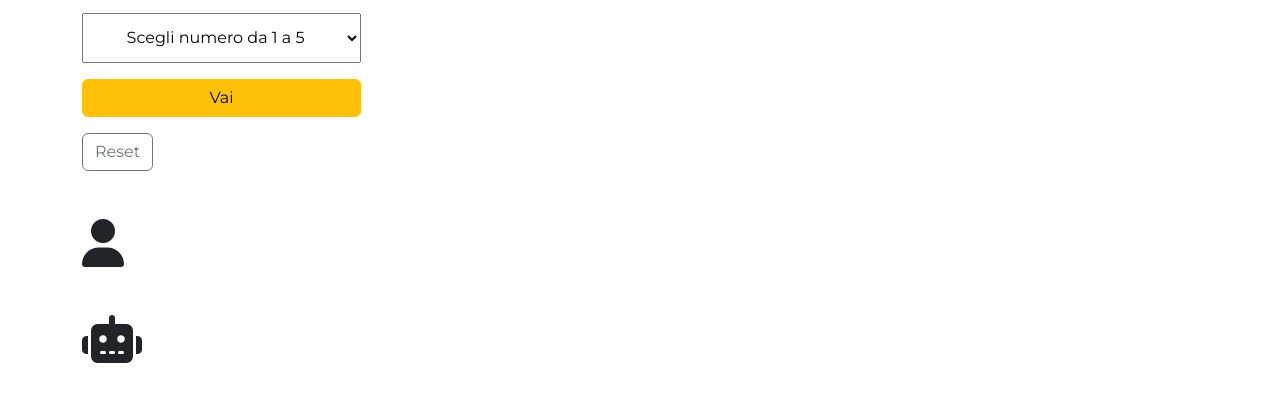
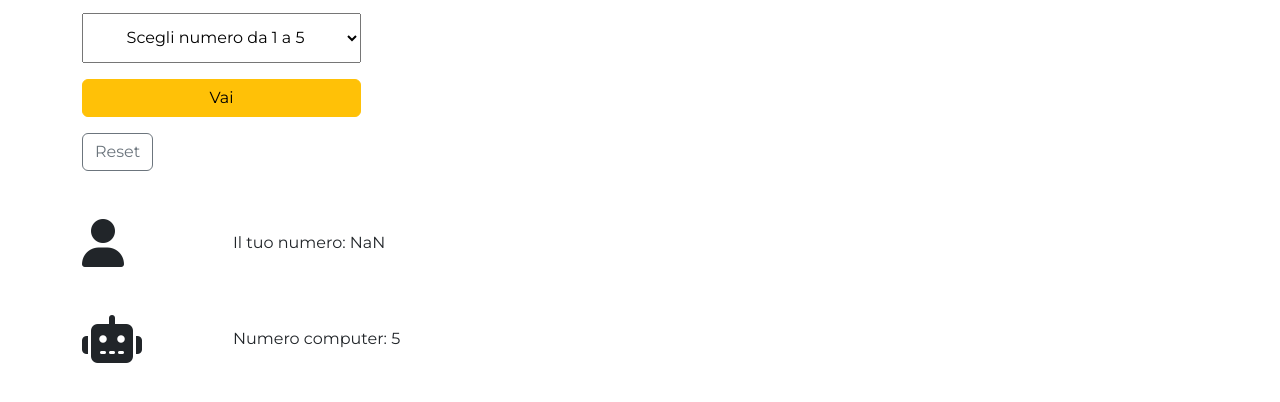
Before and after one commit to yurididomenico/js-paliedispari, a plain HTML site: page Pari-Dispari/index.html in a window 1280 px wide. Both pictures are taken after a click on the button "Vai". Shown: the part 390-792 px from the top of the page. Drawn offline with nearby package versions, Linux system fonts and the light colour scheme.

Commit message:
JS: Funzione Somma

```diff
--- a/Pari-Dispari/assets/javascript/main.js
+++ b/Pari-Dispari/assets/javascript/main.js
@@ -14,30 +14,35 @@ Pari e Dispari
     -Dichiariamo chi ha vinto.
 */
 
+
+
 /*
  funzione che permette di scegliere pari o dispari
  e in base alla risposta
  imposta la scelta contraria all'avversario
 */
-function scelta()
+function genera()
 {
     // Ricavo valori inseriti dall'utente
     let sceltaParteUtente = document.getElementById('sceltaParteUtente').value;
-    let sceltaNumeroUtente = document.getElementById('sceltaNumeroUtente').value;
+    console.log(sceltaParteUtente);
+    let sceltaNumeroUtente = parseInt(document.getElementById('sceltaNumeroUtente').value);
 
+    let numeroUtente = document.getElementById('numeroUtente');
+    let numeroCpu = document.getElementById('numeroCpu');
     let risultatoSceltaUtente = document.getElementById('risultatoSceltaUtente');
-    let numeroUtente = document.getElementById('numeroUtente');
     let risultatoSceltaCpu = document.getElementById('risultatoSceltaCpu');
 
+    //Genero numero random (1 - 5)
     let numeroRandom = Math.round(Math.random() * 5);
     if(numeroRandom == 0){numeroRandom++}
 
-    // Controllo la scelta fatta
+
+
     if(sceltaParteUtente == "Pari o Dispari?")
     {
-        alert("ATTENZIONE! Devi scegliere pari o dispari!");
-        risultatoSceltaUtente.innerText = "";
-        risultatoSceltaCpu.innerText = "";
+        alert("ATTENZIONE! Scegli pari o dispari");
+        refresh();
     }
     else if(sceltaParteUtente == "Pari")
     {
@@ -50,28 +55,23 @@ function scelta()
         risultatoSceltaCpu.innerText = "Pari";
     }
 
-    // ------------------------------------------------
-
-   if(sceltaNumeroUtente == "Scegli numero da 1 a 5")
-   {
-    alert("ATTENZIONE! Devi scegliere un numero tra 1 e 5!");
-    numeroUtente.innerText = "";
-   }
-   else
-   {
-    numeroUtente.innerText = sceltaNumeroUtente;
-    numeroCpu.innerText = numeroRandom;
-   }
 
 
 
-}
+    // ------------------------------------------------
 
-function pari_dispari()
-{
+    if(sceltaNumeroUtente == "Scegli numero da 1 a 5")
+    {
+        alert("ATTENZIONE! Devi scegliere un numero tra 1 e 5!");
+        refresh();
+    }
+    else
+    {
+        numeroUtente.innerText = `Il tuo numero: ${sceltaNumeroUtente}`;
+        numeroCpu.innerText = `Numero computer: ${numeroRandom}`;
+    }
 
-
-
+    somma(sceltaNumeroUtente, numeroRandom);
 
 
 }
@@ -85,5 +85,23 @@ function pari_dispari()
 
 
 
+function somma(a, b){
+    let sum = a + b;
 
+    if(sum % 2 == 0)
+    {
+        console.log("La somma è pari.")
+    }
+    else if(sum % 2 == 1)
+    {
+        console.log("La somma è dispari.")
+    }
+
+    console.log(`La somma è: ${sum}`);
+}
+
+function refresh()
+{
+    location.reload();
+}
 // ----- FINE :) -----
--- a/Pari-Dispari/index.html
+++ b/Pari-Dispari/index.html
@@ -55,13 +55,17 @@
         <option class="text-center">4</option>
         <option class="text-center">5</option>
       </select>
-      <button type="button" class="btn btn-warning w-25 mb-3 d-block" onclick="scelta()">Vai</button>
-      <button type="button" class="btn btn-outline-secondary">Reset</button>
+      <button type="button" class="btn btn-warning w-25 mb-3 d-block" onclick="genera()">Vai</button>
+      <button type="button" class="btn btn-outline-secondary" onclick="refresh()">Reset</button>
     </form>
 
   </div>
 
   <div class="container">
+
+    <div id="alert">
+
+    </div>
 
     <div class="mb-5 d-flex align-items-center">
       <i class="fa-solid fa-user col-1"></i>
```
